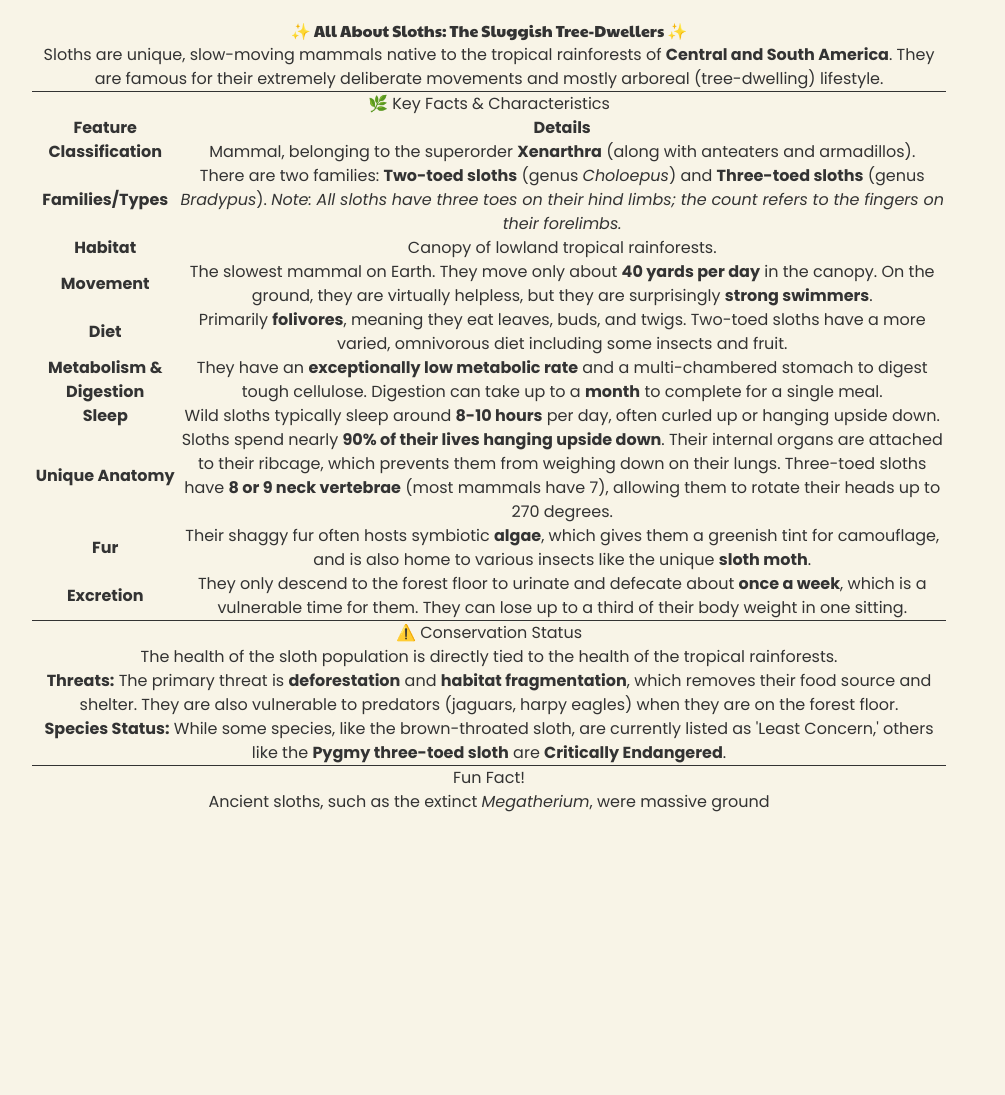
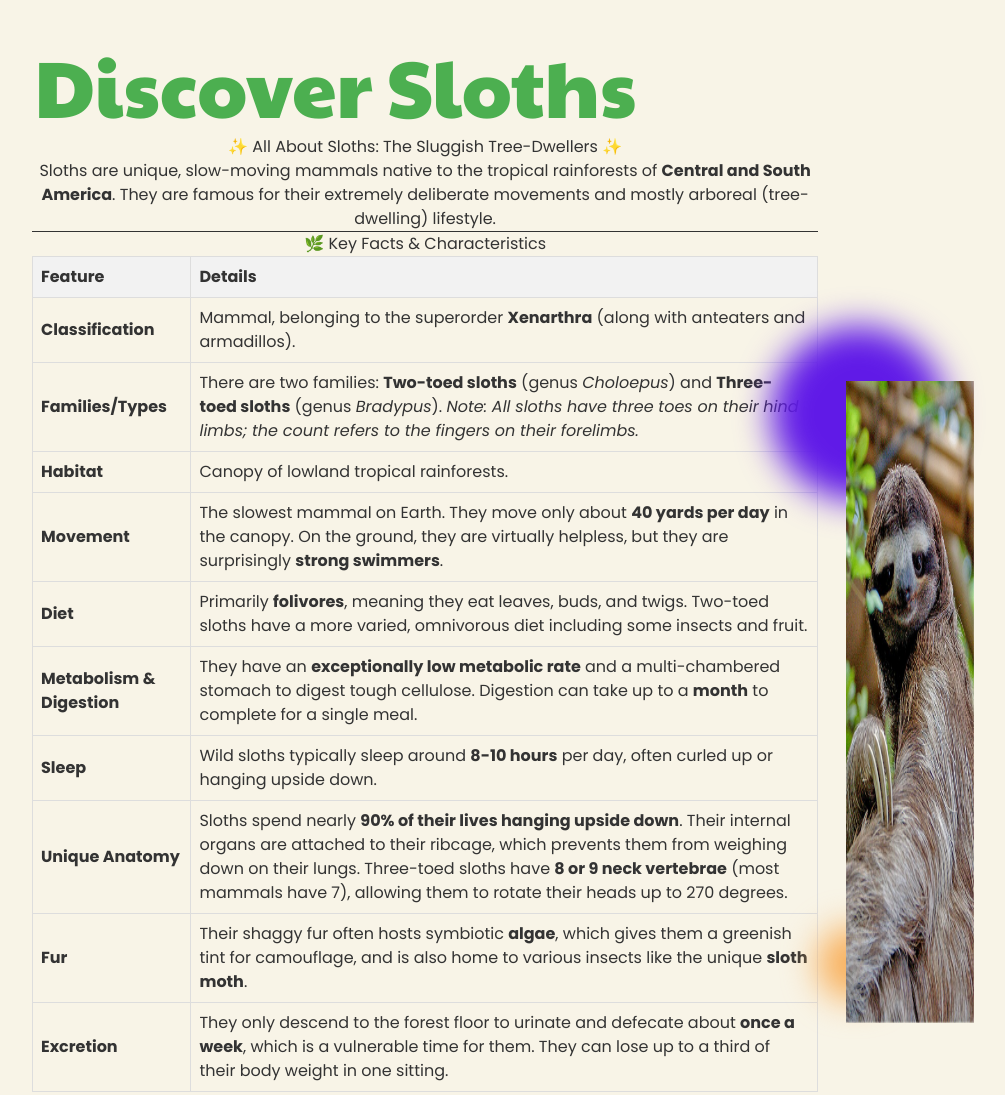
Before and after one commit to valinfernanda/sloth, a website: page src/discoversloth.html in a window 1280 px wide. Shown: the part 200-1295 px from the top of the page, without its empty margins (151-1156 px from the left). Before the commit the page ends 1145 px from the top, so only its background shows below. Drawn offline with Linux system fonts and the light colour scheme.

Commit message:
Update discoversloth: Add picture

```diff
--- a/src/discoversloth.html
+++ b/src/discoversloth.html
@@ -7,6 +7,35 @@
     <link rel="stylesheet" href="font.css">
     <link rel="stylesheet" href="output.css">
     <title>Home | LearnCoding</title>
+    <style>
+        /*body {
+            font-family: Arial, sans-serif;
+            line-height: 1.6;
+            margin: 20px;
+        }*/
+        h1 {
+            color: #4CAF50; /* A green color for nature/sloth */
+            /*text-align: center;*/
+        }
+        /*h2 {
+            border-bottom: 2px solid #ddd;
+            padding-bottom: 5px;
+            color: #333;
+        }*/
+        .fact-table {
+            width: 100%;
+            border-collapse: collapse;
+            margin-bottom: 20px;
+        }
+        .fact-table th, .fact-table td {
+            border: 1px solid #ddd;
+            padding: 8px;
+            text-align: left;
+        }
+        .fact-table th {
+            background-color: #f2f2f2;
+        }
+    </style>
 </head>
 <body>
     <header>
@@ -31,14 +60,11 @@
             <div class="max-w-[1512px] mx-auto">
                 <div class="flex items-center justify-between w-full px-[153px]">
                     <div class="">
-    <h1>✨ All About Sloths: The Sluggish Tree-Dwellers ✨</h1>
-
+                        <h1 class="mt-[16px] text-[80px] leading-[125.6%] max-w-[607px] text-[#0A0E2E]">Discover Sloths</h1>
+                        <h2>✨ All About Sloths: The Sluggish Tree-Dwellers ✨</h2>
                         <p>Sloths are unique, slow-moving mammals native to the tropical rainforests of <strong>Central and South America</strong>. They are famous for their extremely deliberate movements and mostly arboreal (tree-dwelling) lifestyle.</p>
-
                         <hr>
-
                         <h2>🌿 Key Facts & Characteristics</h2>
-
                         <table class="fact-table">
                             <thead>
                                 <tr>
@@ -89,22 +115,21 @@
                                 </tr>
                             </tbody>
                         </table>
-
                         <hr>
-
                         <h2>⚠️ Conservation Status</h2>
-
                         <p>The health of the sloth population is directly tied to the health of the tropical rainforests.</p>
-
                         <ul>
                             <li><strong>Threats:</strong> The primary threat is <strong>deforestation</strong> and <strong>habitat fragmentation</strong>, which removes their food source and shelter. They are also vulnerable to predators (jaguars, harpy eagles) when they are on the forest floor.</li>
                             <li><strong>Species Status:</strong> While some species, like the brown-throated sloth, are currently listed as 'Least Concern,' others like the <strong>Pygmy three-toed sloth</strong> are <strong>Critically Endangered</strong>.</li>
                         </ul>
-
                         <hr>
-
-    <h3>Fun Fact!</h3>
+                        <h2>Fun Fact!</h2>
                         <p>Ancient sloths, such as the extinct <em>Megatherium</em>, were massive ground
+                    </div>
+                    <div class="w-[421px] h-[696.2px] relative flex items-end">
+                        <img src="assets/images/photos/discoversloth.png" alt="" class="relative w-[320.52px] h-[641.2px] z-50 ms-[28px] shrink-0">
+                        <div class="absolute bg-[#601AE7] rounded-full w-[175px] h-[175px] top-0 right-0 z-0 blur-[17px]"></div>
+                        <div class="absolute bg-[#F8B05C] shadow shadow-[#F8B05C] rounded-full w-[72px] h-[72px] bottom-[23.2px] left-0 z-0 blur-[17px]"></div>
                     </div>
                 </div>
             </div>
```
Also changed, not shown: src/assets/images/photos/discoversloth.png (added). Lines whose indentation alone changed are shown as unchanged.
